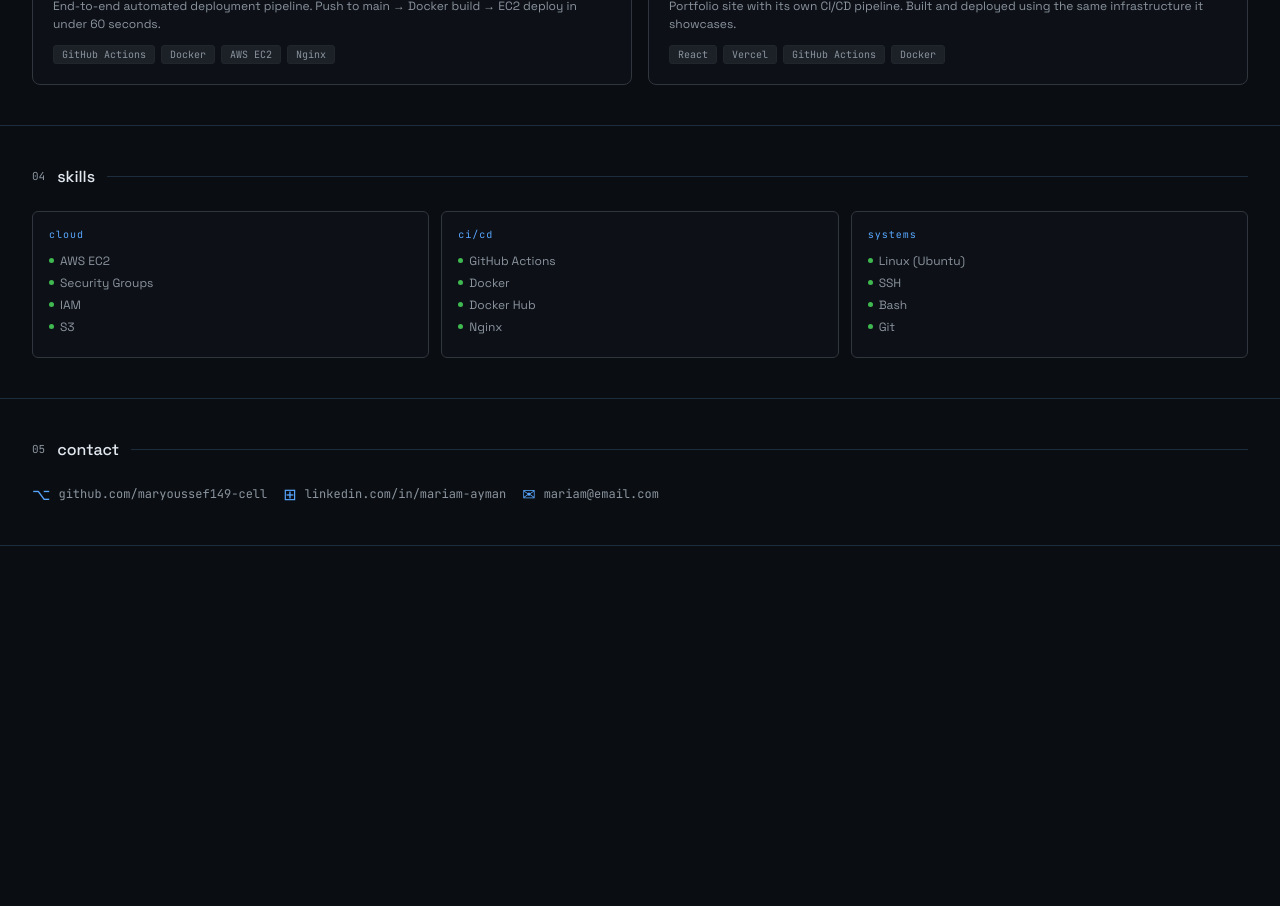
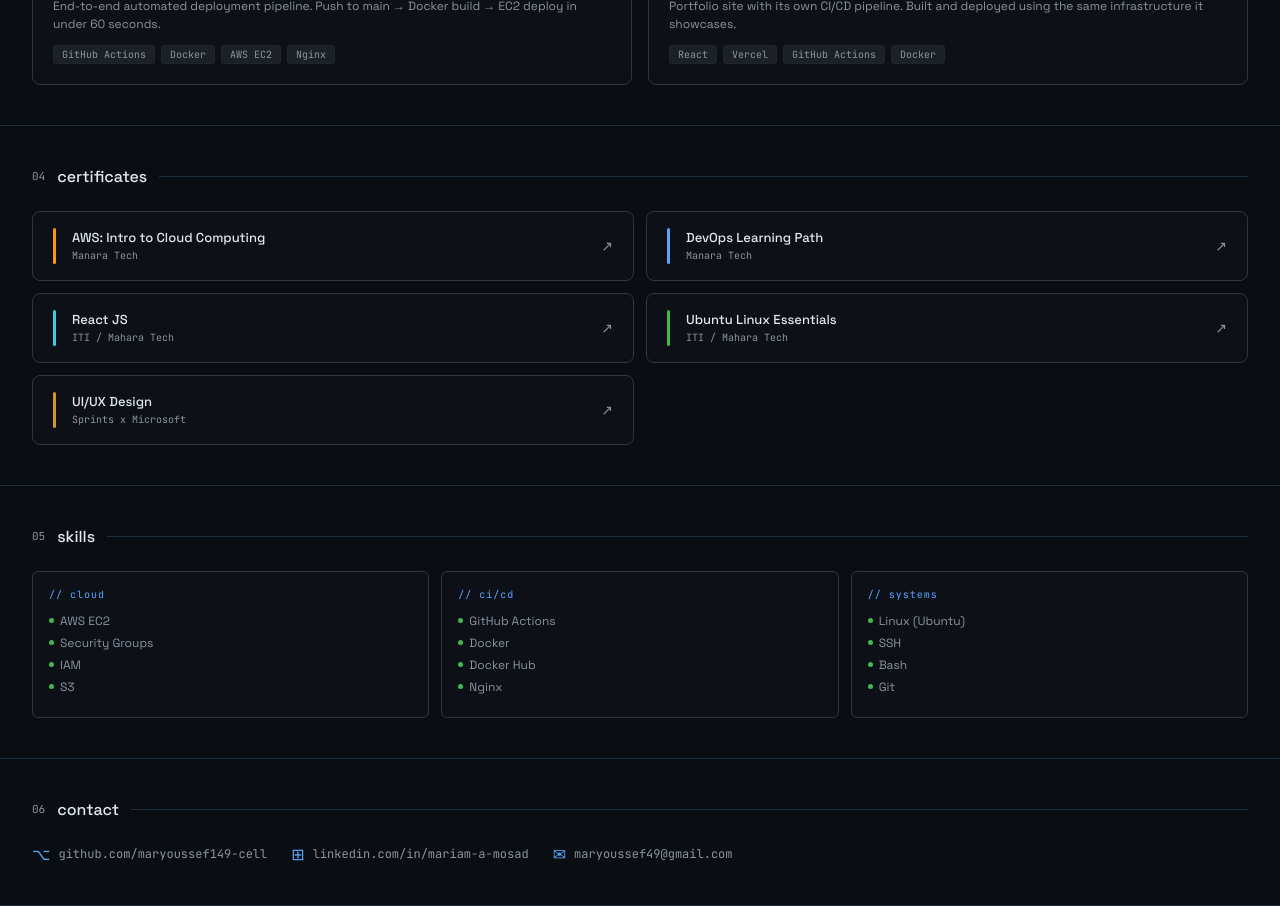
Before and after one commit to maryoussef149-cell/mariam-portfolio, a React (Create React App) app: page / in a window 1280 px wide. Shown: the part 740-1646 px from the top of the page. Before the commit the page ends 1286 px from the top, so only its background shows below. Built offline with nearby package versions, Linux system fonts and the light colour scheme.

Commit message:
Add certificates and real contact links

```diff
--- a/src/App.js
+++ b/src/App.js
@@ -24,7 +24,58 @@ const PROJECTS = [
   },
 ];
 
+const CERTIFICATES = [
+  {
+    name: 'AWS: Intro to Cloud Computing',
+    issuer: 'Manara Tech',
+    link: 'https://drive.google.com/file/d/1M9FukHKUvqvEfTyoFmQhMx-SRo__IuXn/view?usp=drive_link',
+    color: '#FF9900',
+  },
+  {
+    name: 'DevOps Learning Path',
+    issuer: 'Manara Tech',
+    link: 'https://drive.google.com/file/d/1XQnAuAnkzAt_9WUjPtwDBQsZDVEt_JR6/view?usp=drive_link',
+    color: '#58a6ff',
+  },
+  {
+    name: 'React JS',
+    issuer: 'ITI / Mahara Tech',
+    link: 'https://drive.google.com/file/d/1hukLBXM0CgJmtmG0RDxcTs7MdjQULYZ4/view?usp=drive_link',
+    color: '#39d0d8',
+  },
+  {
+    name: 'Ubuntu Linux Essentials',
+    issuer: 'ITI / Mahara Tech',
+    link: 'https://drive.google.com/file/d/183vgI-3EopKJEEQRGuyKnGnjJiQBwUsN/view?usp=drive_link',
+    color: '#3fb950',
+  },
+  {
+    name: 'UI/UX Design',
+    issuer: 'Sprints x Microsoft',
+    link: 'https://drive.google.com/file/d/1PGfUGMZs_vZN6HV1Z195k6PidaCUEsMC/view?usp=drive_link',
+    color: '#d29922',
+  },
+];
+
 const PIPELINE = ['git push', 'github actions', 'docker build', 'docker hub', 'aws ec2', 'nginx'];
+
+const CONTACT = [
+  {
+    icon: '⌥',
+    label: 'github.com/maryoussef149-cell',
+    href: 'https://github.com/maryoussef149-cell',
+  },
+  {
+    icon: '⊞',
+    label: 'linkedin.com/in/mariam-a-mosad',
+    href: 'https://www.linkedin.com/in/mariam-a-mosad-824507372',
+  },
+  {
+    icon: '✉',
+    label: 'maryoussef49@gmail.com',
+    href: 'mailto:maryoussef49@gmail.com',
+  },
+];
 
 function TerminalWindow() {
   const lines = [
@@ -76,21 +127,19 @@ function TerminalWindow() {
 export default function App() {
   return (
     <div style={styles.page}>
-      {/* Nav */}
       <nav style={styles.nav}>
         <span style={styles.navLogo}>~/mariam-ayman $</span>
         <ul style={styles.navLinks}>
-          {['about', 'projects', 'skills', 'contact'].map(l => (
+          {['about', 'projects', 'certificates', 'skills', 'contact'].map(l => (
             <li key={l}><a href={`#${l}`} style={styles.navLink}>{l}</a></li>
           ))}
         </ul>
       </nav>
 
-      {/* Hero */}
       <section style={styles.hero} id="about">
         <div style={styles.heroGrid}>
           <div>
-            <div style={styles.heroTag}> available for opportunities</div>
+            <div style={styles.heroTag}>// available for opportunities</div>
             <div style={styles.heroName}>Mariam Ayman</div>
             <div style={styles.heroTitle}>DevOps Engineer</div>
             <p style={styles.heroDesc}>Building and automating infrastructure. CI/CD pipelines, containerization, and cloud deployments on AWS.</p>
@@ -103,7 +152,6 @@ export default function App() {
         </div>
       </section>
 
-      {/* Pipeline */}
       <section style={styles.section}>
         <div style={styles.sectionHeader}>
           <span style={styles.sectionTag}>02</span>
@@ -126,7 +174,6 @@ export default function App() {
         </div>
       </section>
 
-      {/* Projects */}
       <section style={styles.section} id="projects">
         <div style={styles.sectionHeader}>
           <span style={styles.sectionTag}>03</span>
@@ -150,17 +197,42 @@ export default function App() {
         </div>
       </section>
 
-      {/* Skills */}
+      <section style={styles.section} id="certificates">
+        <div style={styles.sectionHeader}>
+          <span style={styles.sectionTag}>04</span>
+          <span style={styles.sectionTitle}>certificates</span>
+          <div style={styles.sectionLine} />
+        </div>
+        <div style={styles.certsGrid}>
+          {CERTIFICATES.map(c => (
+            <a
+              key={c.name}
+              href={c.link}
+              target="_blank"
+              rel="noreferrer"
+              style={styles.certCard}
+            >
+              <div style={{ ...styles.certAccent, background: c.color }} />
+              <div style={styles.certContent}>
+                <div style={styles.certName}>{c.name}</div>
+                <div style={styles.certIssuer}>{c.issuer}</div>
+              </div>
+              <span style={styles.certArrow}>↗</span>
+            </a>
+          ))}
+        </div>
+      </section>
+
       <section style={styles.section} id="skills">
         <div style={styles.sectionHeader}>
-          <span style={styles.sectionTag}>04</span>
+          <span style={styles.sectionTag}>05</span>
           <span style={styles.sectionTitle}>skills</span>
           <div style={styles.sectionLine} />
         </div>
         <div style={styles.skillsGrid}>
           {Object.entries(SKILLS).map(([group, items]) => (
             <div key={group} style={styles.skillGroup}>
-              <div style={styles.skillGroupTitle}> {group}</div>
+              <div style={styles.skillGroupTitle}>// {group}</div>
               {items.map(s => (
                 <div key={s} style={styles.skillItem}>
                   <div style={styles.skillDot} />
@@ -172,23 +244,18 @@ export default function App() {
         </div>
       </section>
 
-      {/* Contact */}
       <section style={styles.section} id="contact">
         <div style={styles.sectionHeader}>
-          <span style={styles.sectionTag}>05</span>
+          <span style={styles.sectionTag}>06</span>
           <span style={styles.sectionTitle}>contact</span>
           <div style={styles.sectionLine} />
         </div>
         <div style={styles.contactRow}>
-          {[
-            { icon: '⌥', label: 'github.com/maryoussef149-cell' },
-            { icon: '⊞', label: 'linkedin.com/in/mariam-ayman' },
-            { icon: '✉', label: 'mariam@email.com' },
-          ].map(c => (
-            <div key={c.label} style={styles.contactItem}>
+          {CONTACT.map(c => (
+            <a key={c.label} href={c.href} target="_blank" rel="noreferrer" style={styles.contactItem}>
               <span style={{ color: '#58a6ff', fontSize: 16 }}>{c.icon}</span>
               <span>{c.label}</span>
-            </div>
+            </a>
           ))}
         </div>
       </section>
@@ -216,7 +283,7 @@ const styles = {
   dot: { width: 10, height: 10, borderRadius: '50%', display: 'inline-block' },
   termTitle: { fontFamily: 'JetBrains Mono', fontSize: 11, color: '#8b949e', marginLeft: 6 },
   termBody: { padding: '1.25rem' },
-  cursor: { display: 'inline-block', width: 8, height: 14, background: '#58a6ff', animation: 'blink 1s infinite', verticalAlign: 'middle' },
+  cursor: { display: 'inline-block', width: 8, height: 14, background: '#58a6ff', verticalAlign: 'middle' },
   section: { padding: '2.5rem 2rem', borderBottom: '1px solid #1e2d3d' },
   sectionHeader: { display: 'flex', alignItems: 'center', gap: '0.75rem', marginBottom: '1.5rem' },
   sectionTag: { fontFamily: 'JetBrains Mono', fontSize: 11, color: '#8b949e' },
@@ -237,11 +304,18 @@ const styles = {
   projectDesc: { fontSize: 12, color: '#8b949e', lineHeight: 1.5, marginBottom: '0.75rem' },
   tagRow: { display: 'flex', flexWrap: 'wrap', gap: 6 },
   tag: { fontFamily: 'JetBrains Mono', fontSize: 10, padding: '2px 8px', borderRadius: 3, background: '#1c2128', color: '#8b949e', border: '1px solid #21262d' },
+  certsGrid: { display: 'grid', gridTemplateColumns: '1fr 1fr', gap: '0.75rem' },
+  certCard: { display: 'flex', alignItems: 'center', gap: '1rem', background: '#0d1117', border: '1px solid #30363d', borderRadius: 8, padding: '1rem 1.25rem', textDecoration: 'none', cursor: 'pointer', transition: 'border-color 0.2s' },
+  certAccent: { width: 3, height: 36, borderRadius: 2, flexShrink: 0 },
+  certContent: { flex: 1 },
+  certName: { fontSize: 13, fontWeight: 500, color: '#e2e8f0', marginBottom: 3 },
+  certIssuer: { fontFamily: 'JetBrains Mono', fontSize: 10, color: '#8b949e' },
+  certArrow: { color: '#8b949e', fontSize: 14 },
   skillsGrid: { display: 'grid', gridTemplateColumns: 'repeat(3, 1fr)', gap: '0.75rem' },
   skillGroup: { background: '#0d1117', border: '1px solid #30363d', borderRadius: 6, padding: '1rem' },
   skillGroupTitle: { fontFamily: 'JetBrains Mono', fontSize: 10, color: '#58a6ff', letterSpacing: '0.1em', marginBottom: '0.75rem' },
   skillItem: { display: 'flex', alignItems: 'center', gap: 6, fontSize: 12, color: '#8b949e', marginBottom: 6 },
   skillDot: { width: 5, height: 5, borderRadius: '50%', background: '#3fb950', flexShrink: 0 },
-  contactRow: { display: 'flex', gap: '1rem', flexWrap: 'wrap' },
-  contactItem: { display: 'flex', alignItems: 'center', gap: 8, fontFamily: 'JetBrains Mono', fontSize: 12, color: '#8b949e' },
+  contactRow: { display: 'flex', gap: '1.5rem', flexWrap: 'wrap' },
+  contactItem: { display: 'flex', alignItems: 'center', gap: 8, fontFamily: 'JetBrains Mono', fontSize: 12, color: '#8b949e', textDecoration: 'none' },
 };
```
